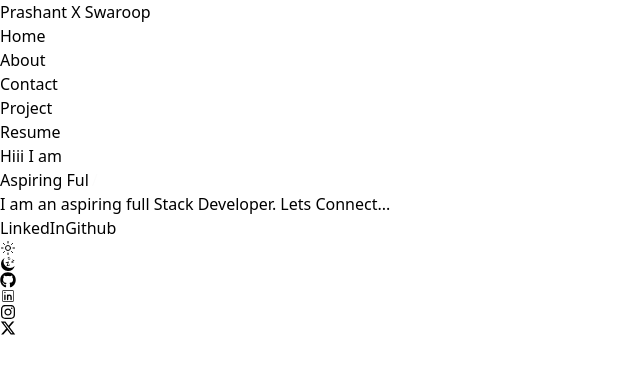
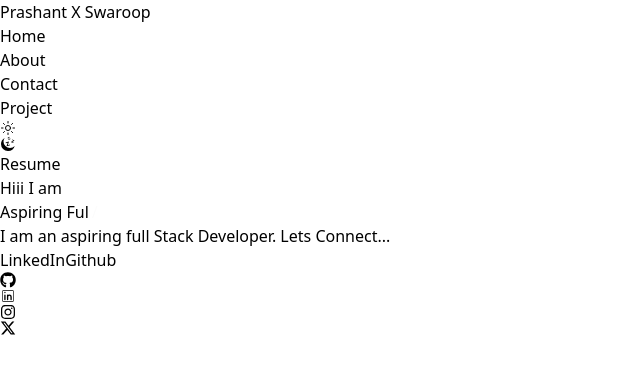
Before and after one commit to PRASHANTSWAROOP001/portfolio, a React (Vite) app: page / in a window 1280 px wide. Shown: the top 374 px of the page, without its empty margins (0-640 px from the left). Built offline with nearby package versions, Linux system fonts and the light colour scheme.

Commit message:
added dark and light theme switcher in my project from home page to navigation page. now the themeMode value does not changes as per the (automaically )rendering/rendering of react components.

```diff
--- a/src/componets/home/Home.jsx
+++ b/src/componets/home/Home.jsx
@@ -1,4 +1,4 @@
-import React, { useContext, useState } from "react";
+import React, { useContext, useEffect, useState } from "react";
 import { Cursor, Typewriter } from "react-simple-typewriter";
 import { IoSunnyOutline } from "react-icons/io5";
 import { GiNightSleep } from "react-icons/gi";
@@ -6,29 +6,65 @@ import { FaGithub } from "react-icons/fa";
 import { CiLinkedin } from "react-icons/ci";
 import { FaInstagram } from "react-icons/fa";
 import { FaXTwitter } from "react-icons/fa6";
-import useTheme from "../../context/themeSwitch";
+import useTheme, { ThemeProvider } from "../../context/themeSwitch";
 
 
 function Home() {
 
-  const{darkMode,lightMode} = useTheme()
-  const [dayMode, setNightMode] = useState(false);
+// const[themeMode, setThemeMode] = useState("light")
+
+
+//  const darkMode = () => {
+//   setThemeMode("dark")
+// }
+
+// // if we define the function as it is defined while declaring the context this method is passed on to them
+
+// // to useContext we must declare a context first
+// //
+
+// const lightMode = () =>{
+//   setThemeMode("light")
+// }
+
+// function toggleIcon(){
+//   if(themeMode == "light"){
+//     darkMode()
+//   }
+//   else{
+//     lightMode()
+//   }
+// }
+
+// useEffect(() => {
+
+//   const html = document.querySelector("html")
+//   html.classList.remove("light", "dark")
+//   html.classList.add(themeMode)
+//   console.log(themeMode)
+
+// },[themeMode])
+
+
+  // const{darkMode,lightMode} = useTheme()
+  // const [dayMode, setNightMode] = useState(false);
 
 //by default nightMode is false that means its a dayMode
 
-  function toggleIcon() {
-    setNightMode((prev) => !prev);
-    if(!dayMode){
-      darkMode();
-    }
-    else{
-      lightMode();
-    }
-    console.log("clicked working");
-  }
+  // function toggleIcon() {
+  //   setNightMode((prev) => !prev);
+  //   if(!dayMode){
+  //     darkMode();
+  //   }
+  //   else{
+  //     lightMode();
+  //   }
+  //   console.log("clicked working");
+  // }
 
 
   return (
+
     <div className="w-full h-screen    dark:bg-gradient-to-r dark:from-slate-900 dark:to-slate-700 dark:text-white relative  ">
       <div className="absolute   mt-36 mx-4">
         <h1 className="text-8xl mb-3">
@@ -75,22 +111,7 @@ function Home() {
           </a>
         </button>
       </div>
-      <div className="fixed bottom-3 w-full flex  pb-4 justify-center">
-        <IoSunnyOutline
-          onClick={toggleIcon}
-          className={
-            !dayMode
-              ? "hidden w-14 h-14 px-1 cursor-pointer"
-              : " w-14 h-14 px-1 cursor-pointer"
-          }
-        />
-        <GiNightSleep
-          onClick={toggleIcon}
-          className={
-            dayMode? " hidden w-14 h-14" : " w-14 h-14 cursor-pointer"
-          }
-        />
-      </div>
+
 
       <div className=" flex flex-col  justify-evenly items-center w-20  h-96 bg-transparent border-2 border-yellow-400 rounded-lg  fixed mt-36  right-2">
         <a
--- a/src/componets/navigation/Navigation.jsx
+++ b/src/componets/navigation/Navigation.jsx
@@ -1,19 +1,48 @@
 import React from "react";
 import { Link, NavLink } from "react-router-dom";
 
+import { IoSunnyOutline } from "react-icons/io5";
+import { GiNightSleep } from "react-icons/gi";
+import { ThemeProvider } from "../../context/themeSwitch";
+import { useState, useEffect } from "react";
+
 function Navigation() {
+  const [themeMode, setThemeMode] = useState("light");
 
-   const handleDownload = () =>{
-          const pdfUrl = "Jack Ryan.pdf"
-          const link = document.createElement("a")
-          link.href = pdfUrl
-          link.download = "resume.pdf"
-          document.body.appendChild(link)
-          link.click();
-          link.parentElement.removeChild(link)
+  const darkMode = () => {
+    setThemeMode("dark");
+  };
+
+  const lightMode = () => {
+    setThemeMode("light");
+  };
+
+  function toggleIcon() {
+    if (themeMode == "light") {
+      darkMode();
+    } else {
+      lightMode();
+    }
   }
 
+  useEffect(() => {
+    const html = document.querySelector("html");
+    html.classList.remove("dark", "light");
+    html.classList.add(themeMode);
+  });
+
+  const handleDownload = () => {
+    const pdfUrl = "Jack Ryan.pdf";
+    const link = document.createElement("a");
+    link.href = pdfUrl;
+    link.download = "resume.pdf";
+    document.body.appendChild(link);
+    link.click();
+    link.parentElement.removeChild(link);
+  };
+
   return (
+    <ThemeProvider value={{ themeMode, darkMode, lightMode }}>
       <div className="w-full dark:bg-gradient-to-r   dark:from-slate-900 dark:to-slate-700 dark:text-white  py-2  h-15  text-lg">
         <nav className="flex">
           <Link to="/">
@@ -26,7 +55,11 @@ function Navigation() {
               <NavLink
                 to="/"
                 className={({ isActive }) =>
-                `${isActive ? "text-yellow-400" : "text-gray-700  dark:text-white"}`
+                  `${
+                    isActive
+                      ? "text-yellow-400"
+                      : "text-gray-700  dark:text-white"
+                  }`
                 }
               >
                 Home
@@ -36,7 +69,11 @@ function Navigation() {
               <NavLink
                 to="about"
                 className={({ isActive }) =>
-                `${isActive ? "text-yellow-400 border-1" : "text-gray-700  dark:text-white"}`
+                  `${
+                    isActive
+                      ? "text-yellow-400 border-1"
+                      : "text-gray-700  dark:text-white"
+                  }`
                 }
               >
                 About
@@ -46,7 +83,11 @@ function Navigation() {
               <NavLink
                 to="contact"
                 className={({ isActive }) =>
-                `${isActive ? "text-yellow-400 border-1" : "text-gray-700  dark:text-white"}`
+                  `${
+                    isActive
+                      ? "text-yellow-400 border-1"
+                      : "text-gray-700  dark:text-white"
+                  }`
                 }
               >
                 Contact
@@ -56,7 +97,11 @@ function Navigation() {
               <NavLink
                 to="github"
                 className={({ isActive }) =>
-                `${isActive ? "text-yellow-400 border-1" : "text-gray-700  dark:text-white"}`
+                  `${
+                    isActive
+                      ? "text-yellow-400 border-1"
+                      : "text-gray-700  dark:text-white"
+                  }`
                 }
               >
                 Project
@@ -64,11 +109,34 @@ function Navigation() {
             </li>
           </ul>
 
-        <button onClick={handleDownload} className=" sm:px-3 sm:py-0 xl:mr-3 lg:px-4 lg:py-1 outline-none bg-yellow-400  rounded-md">
+          <div className="flex mr-28">
+            <IoSunnyOutline
+              onClick={toggleIcon}
+              className={
+                themeMode == "light"
+                  ? " hidden w-8 h-8"
+                  : " w-8 h-8 cursor-pointer"
+              }
+            />
+            <GiNightSleep
+              onClick={toggleIcon}
+              className={
+                themeMode == "dark"
+                  ? " hidden w-8 h-8"
+                  : " w-8 h-8 cursor-pointer"
+              }
+            />
+          </div>
+
+          <button
+            onClick={handleDownload}
+            className=" sm:px-3 sm:py-0 xl:mr-3 lg:px-4 lg:py-1 outline-none bg-yellow-400  rounded-md"
+          >
             Resume
           </button>
         </nav>
       </div>
+    </ThemeProvider>
   );
 }
 
--- a/src/context/themeSwitch.jsx
+++ b/src/context/themeSwitch.jsx
@@ -1,6 +1,7 @@
 import { createContext, useContext } from "react";
 
 const themeContext = createContext({
+    themeMode: "light",
     darkMode: () => {},
     lightMode: () => {},
 })
--- a/src/main.jsx
+++ b/src/main.jsx
@@ -11,17 +11,6 @@ import Error from './componets/error/Error.jsx'
 
 import { ThemeProvider } from './context/themeSwitch.jsx'
 import Project from './componets/github/Project.jsx'
-
-
-const darkMode = () =>{
-    document.querySelector("html").classList.remove("light")
-    document.querySelector("html").classList.add("dark")
-}
-
-const lightMode = () =>{
-  document.querySelector("html").classList.remove("dark")
-  document.querySelector("html").classList.add("light")
-}
 
 
 
@@ -52,7 +41,7 @@ const router = createBrowserRouter([
 
 ReactDOM.createRoot(document.getElementById('root')).render(
   <React.StrictMode>
-     <ThemeProvider value={{darkMode,lightMode}}>
+     <ThemeProvider>
     <RouterProvider router={router}/>
     </ThemeProvider>
   </React.StrictMode>,
```
Lines whose indentation alone changed are shown as unchanged.
